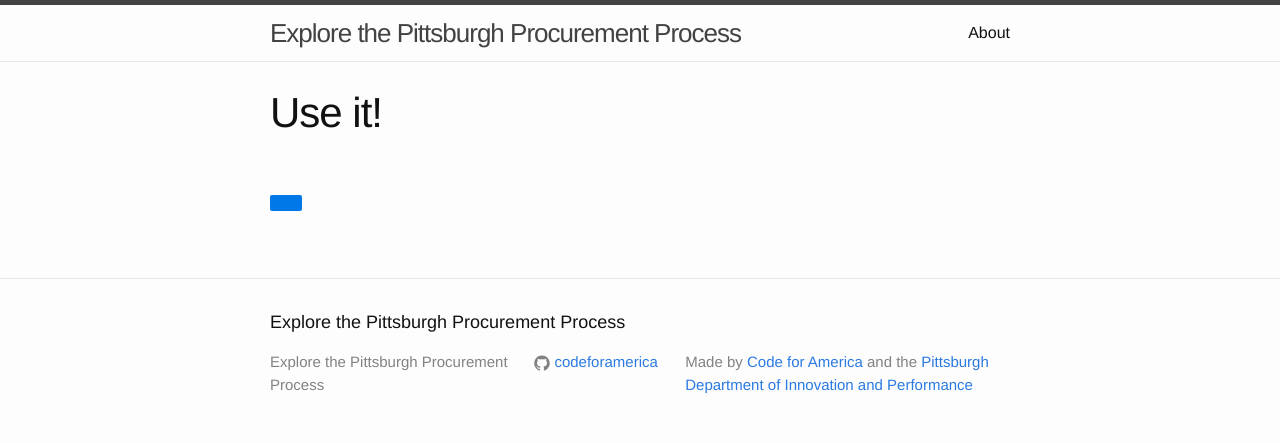
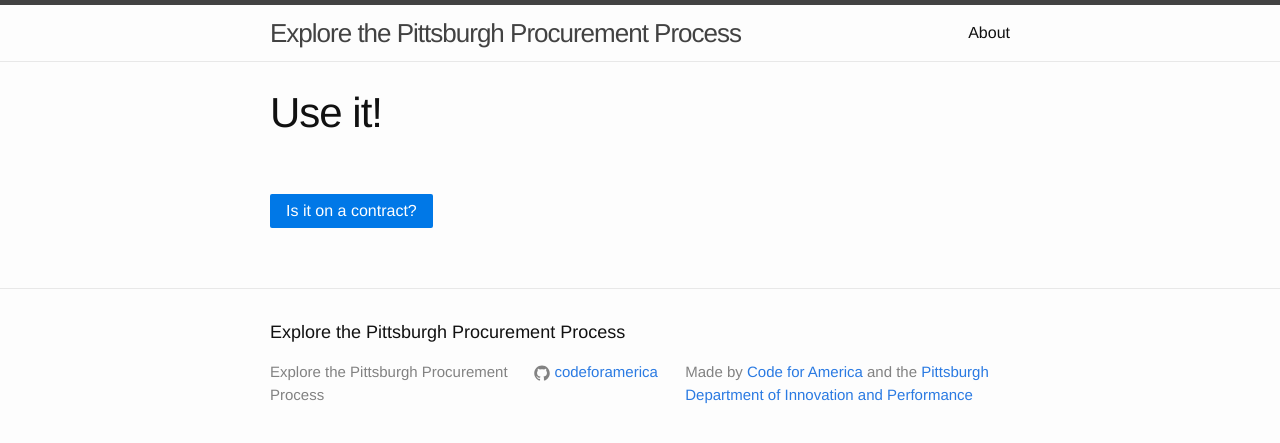
Before and after one commit to codeforamerica/pittsburgh-procurement-explorer, a Jekyll site: the page built from _posts/2015-01-01-use-it.md, in a window 1280 px wide. Shown: the top 443 px of the page. Built offline with Jekyll 4.4.1, drawn with Linux system fonts in a browser that asks for light colours.

Commit message:
working destination and origin buttons

```diff
--- a/_layouts/question.html
+++ b/_layouts/question.html
@@ -17,9 +17,9 @@ layout: default
 
     {{ content }}
 
-    {% if page.previous %}
-      <a class="pure-button pure-button-primary button-xlarge" href="/{{ page.previous.url }}">{{ page.previous.text }}</a>
-    {% endif %}
+    {% for prev in page.origin %}
+      <a class="pure-button pure-button-primary button-xlarge" href="/{{ prev.url }}">{{ prev.text }}</a>
+    {% endfor %}
 
   </div>
 
--- a/_posts/2015-01-01-use-it.md
+++ b/_posts/2015-01-01-use-it.md
@@ -1,8 +1,8 @@
 ---
 layout: question
 title: "Use it!"
-previous:
+origin:
   -
-    text: "No"
-    url: what-are-you-sourcing
+    text: "Is it on a contract?"
+    url: "is-it-on-contract"
 ---
```
